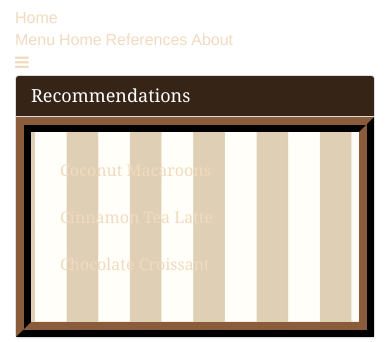
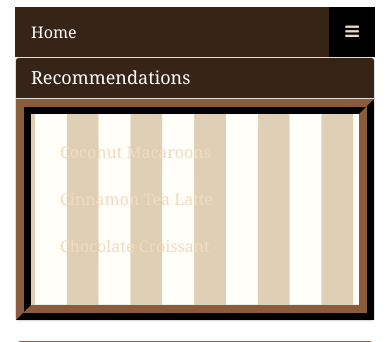
Before and after one commit to rednaksiii/cafe-website, a PHP site: page /lavender_honey_latte.html in a window 390 px wide. Shown: the part 177-519 px from the top of the page. Run offline with PHP 8.4, Linux system fonts and the light colour scheme; some libraries are stand-ins or nearby versions.

Commit message:
Awadi Amber, 4/12/23
Made the following changes to lavenderhoneylatte_mobile.css:

-added changes to the mobile navigation bar

```diff
--- a/lavenderhoneylatte_mobile.css
+++ b/lavenderhoneylatte_mobile.css
@@ -23,14 +23,45 @@ header
 
 }
 
-#mobilemenu {
-
-	font-family: Georgia, Cambria, "Times New Roman", serif;
-	color: black;
-	display: inline-block;
-	width: 90%;
+.topnav {
+  overflow: hidden;
+  background-color: #04AA6D!important;
+  position: relative;
 }
 
+.topnav #myLinks {
+  display: none;
+  background-color: #A9927D!important;
+  font-family: Georgia, Cambria, "Times New Roman", serif;
+
+}
+
+.topnav a {
+  color: white;
+  padding: 14px 16px;
+  text-decoration: none;
+  font-size: 17px;
+  display: block;
+}
+
+.topnav a.icon {
+  background: black;
+  display: block;
+  position: absolute;
+  right: 0;
+  top: 0;
+}
+
+.topnav a:hover {
+  background-color: #362417!important;
+  color: black;
+}
+
+.active {
+  background-color: #362417;
+  color: white !important;
+  font-family: Georgia, Cambria, "Times New Roman", serif;
+}
 
 ul {
 	list-style-type: none;
```
